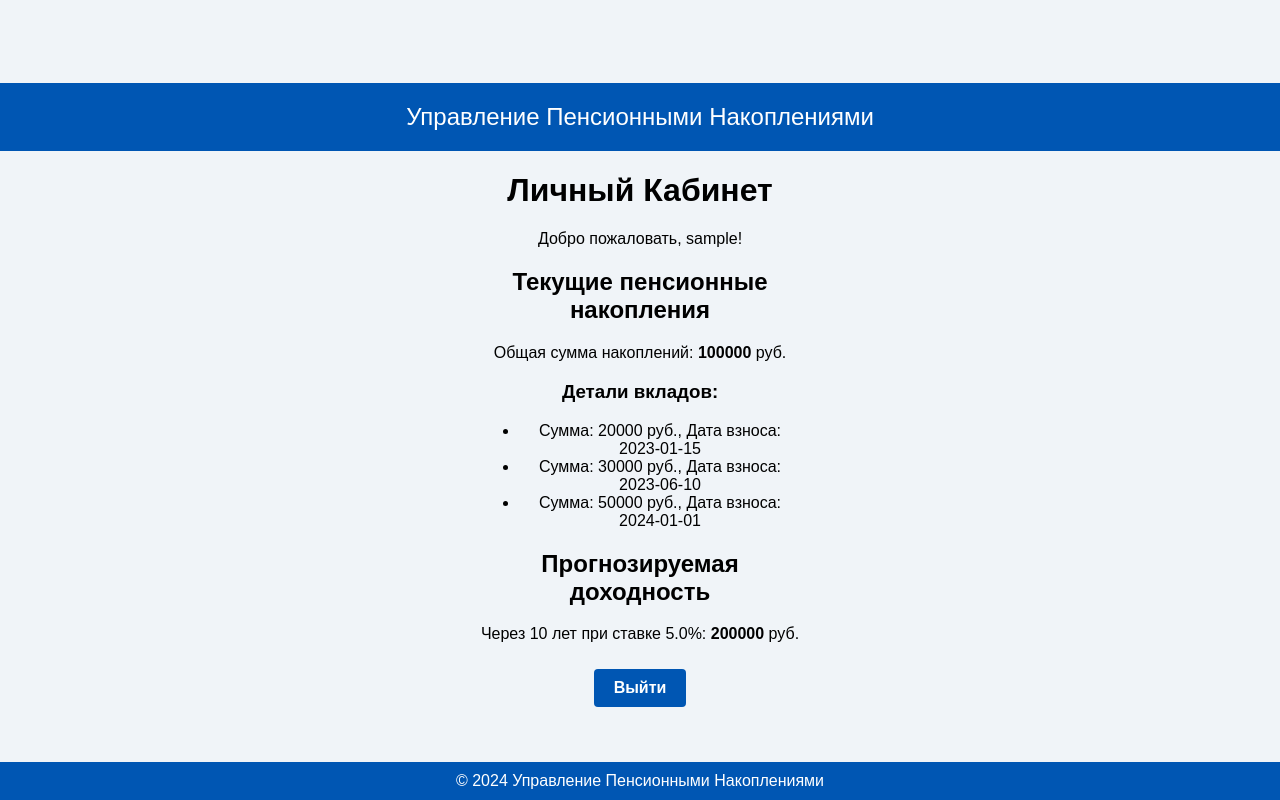
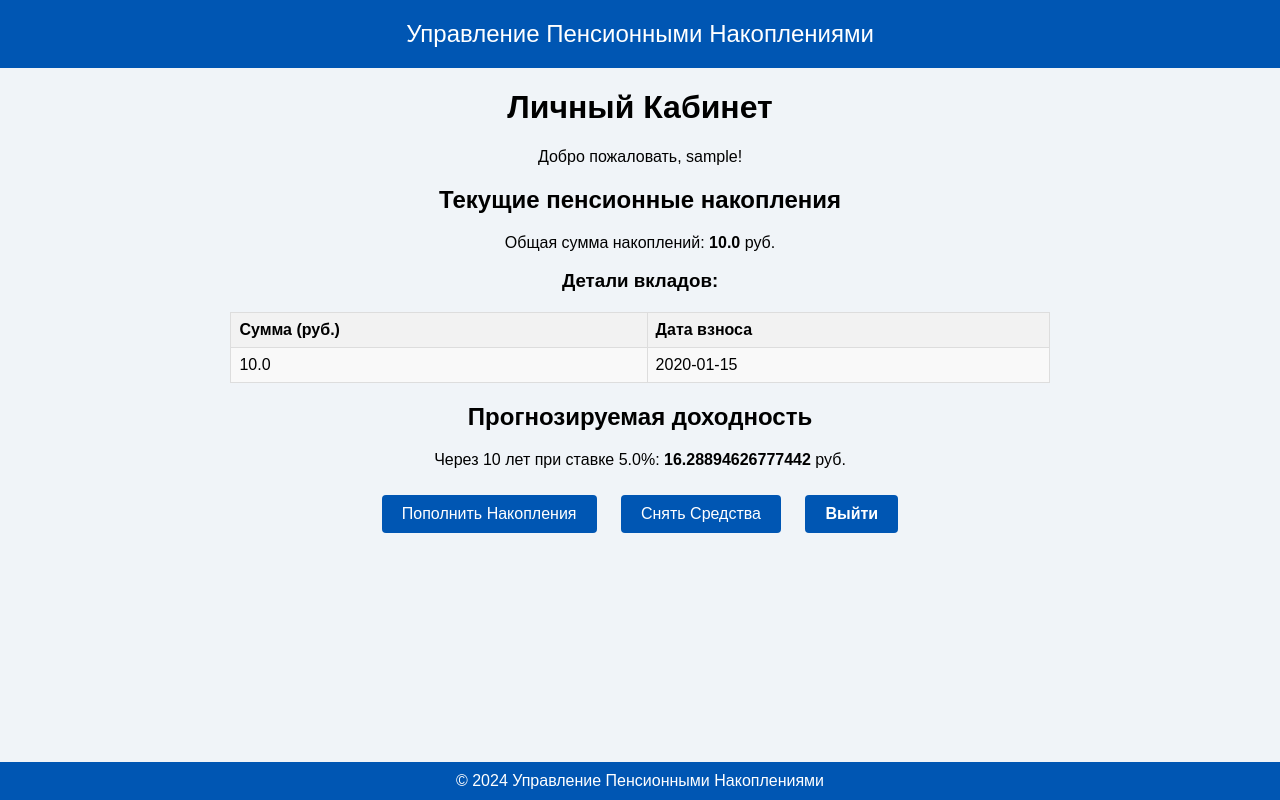
Before and after one commit to Odin-SG/pension_management_system, a Flask app: page /dashboard in a window 1280 px wide. Run offline with Flask 2, Linux system fonts and the light colour scheme; the visitor is signed in with stand-in values (Sample User, id 1); tables that the repository leaves empty hold one stand-in row (values such as "Sample post").

Commit message:
Добавь возможность пополнять и снимать средства со счёта. Так же добавил стили и JS

```diff
--- a/app/static/styles/styles.css
+++ b/app/static/styles/styles.css
@@ -7,7 +7,6 @@ body {
     flex-direction: column;
     align-items: center;
     justify-content: center;
-    height: 100vh;
 }
 
 header {
@@ -21,6 +20,7 @@ header {
 
 main {
     text-align: center;
+    width: 80%;
 }
 
 a {
@@ -97,3 +97,76 @@ footer {
     position: fixed;
     bottom: 0;
 }
+
+/* Стили для модалки */
+
+.modal {
+    display: none;
+    position: fixed;
+    z-index: 1;
+    left: 0;
+    top: 0;
+    width: 100%;
+    height: 100%;
+    overflow: auto;
+    background-color: rgba(0, 0, 0, 0.5);
+}
+
+.modal-content {
+    background-color: #fefefe;
+    margin: 15% auto;
+    padding: 20px;
+    border: 1px solid #888;
+    width: 30%;
+    box-shadow: 0 4px 8px 0 rgba(0, 0, 0, 0.2);
+    animation: fadeIn 0.4s;
+}
+
+.close-button {
+    color: #aaa;
+    float: right;
+    font-size: 28px;
+    font-weight: bold;
+}
+
+.close-button:hover,
+.close-button:focus {
+    color: black;
+    text-decoration: none;
+    cursor: pointer;
+}
+
+@keyframes fadeIn {
+    from {opacity: 0;}
+    to {opacity: 1;}
+}
+
+/* Стили для таблицы */
+    .contribution-table {
+        width: 100%;
+        border-collapse: collapse;
+        margin-top: 20px;
+    }
+
+    .contribution-table th, .contribution-table td {
+        border: 1px solid #ddd;
+        padding: 8px;
+        text-align: left;
+    }
+
+    .contribution-table th {
+        background-color: #f2f2f2;
+        font-weight: bold;
+    }
+
+    .contribution-table tr.odd {
+        background-color: #f9f9f9;
+    }
+
+    .contribution-table tr.even {
+        background-color: #ffffff;
+    }
+
+    .contribution-table tr:hover {
+        background-color: #ddd;
+    }
--- a/app/templates/dashboard.html
+++ b/app/templates/dashboard.html
@@ -5,30 +5,109 @@
     <meta name="viewport" content="width=device-width, initial-scale=1.0">
     <title>{{ title }}</title>
     <link rel="stylesheet" href="{{ url_for('static', filename='styles/styles.css') }}">
+    <link rel="stylesheet" href="https://cdnjs.cloudflare.com/ajax/libs/font-awesome/6.0.0-beta3/css/all.min.css">
+    <script src="https://cdnjs.cloudflare.com/ajax/libs/jquery/3.6.0/jquery.min.js"></script>
 </head>
 <body>
     <header>
         Управление Пенсионными Накоплениями
     </header>
-    <main>
+   <main>
         <h1>Личный Кабинет</h1>
         <p>Добро пожаловать, {{ username }}!</p>
         <section class="container">
             <h2>Текущие пенсионные накопления</h2>
             <p>Общая сумма накоплений: <strong>{{ total_amount }}</strong> руб.</p>
             <h3>Детали вкладов:</h3>
-            <ul>
-                {% for detail in details %}
-                    <li>Сумма: {{ detail.amount }} руб., Дата взноса: {{ detail.contribution_date }}</li>
-                {% endfor %}
-            </ul>
+            <table class="contribution-table">
+                <thead>
+                    <tr>
+                        <th>Сумма (руб.)</th>
+                        <th>Дата взноса</th>
+                    </tr>
+                </thead>
+                <tbody>
+                    {% for detail in details %}
+                        <tr class="{{ loop.cycle('odd', 'even') }}">
+                            <td>{{ detail.amount }}</td>
+                            <td>{{ detail.contribution_date }}</td>
+                        </tr>
+                    {% endfor %}
+                </tbody>
+            </table>
             <h2>Прогнозируемая доходность</h2>
             <p>Через {{ years }} лет при ставке {{ interest_rate }}%: <strong>{{ projected_return }}</strong> руб.</p>
         </section>
+        <button id="contribute-button" class="button">Пополнить Накопления</button>
+        <button id="withdraw-button" class="button">Снять Средства</button>
         <a href="/logout" class="button">Выйти</a>
     </main>
+
+    <!-- Модальное окно пополнения -->
+    <div id="contribute-modal" class="modal">
+        <div class="modal-content">
+            <span class="close-button">&times;</span>
+            <h2>Пополнение пенсионных накоплений</h2>
+            <form action="/contribute" method="post">
+                <label for="amount">Введите сумму вклада (в рублях):</label>
+                <input type="number" id="amount" name="amount" min="1" step="0.01" required>
+                <button type="submit" class="button">Внести Вклад</button>
+            </form>
+        </div>
+    </div>
+
+    <!-- Модальное окно снятия средств -->
+    <div id="withdraw-modal" class="modal">
+        <div class="modal-content">
+            <span class="close-button withdraw-close-button">&times;</span>
+            <h2>Снятие пенсионных накоплений</h2>
+            <form action="/withdraw" method="post">
+                <label for="withdraw-amount">Введите сумму для снятия (в рублях):</label>
+                <input type="number" id="withdraw-amount" name="amount" min="1" step="0.01" required>
+                <button type="submit" class="button">Снять Средства</button>
+            </form>
+        </div>
+    </div>
+
     <footer>
         &copy; 2024 Управление Пенсионными Накоплениями
     </footer>
+
+    <script>
+        // Открытие и закрытие модальных окон
+        $(document).ready(function() {
+            var contributeModal = $('#contribute-modal');
+            var withdrawModal = $('#withdraw-modal');
+            var contributeButton = $('#contribute-button');
+            var withdrawButton = $('#withdraw-button');
+            var closeButton = $('.close-button');
+            var withdrawCloseButton = $('.withdraw-close-button');
+
+            contributeButton.on('click', function() {
+                contributeModal.show();
+            });
+
+            withdrawButton.on('click', function() {
+                withdrawModal.show();
+            });
+
+            closeButton.on('click', function() {
+                contributeModal.hide();
+            });
+
+            withdrawCloseButton.on('click', function() {
+                withdrawModal.hide();
+            });
+
+            $(window).on('click', function(event) {
+                if ($(event.target).is(contributeModal)) {
+                    contributeModal.hide();
+                }
+                if ($(event.target).is(withdrawModal)) {
+                    withdrawModal.hide();
+                }
+            });
+        });
+    </script>
 </body>
 </html>
--- a/app/views.py
+++ b/app/views.py
@@ -1,7 +1,8 @@
-from flask import Flask, render_template, request, redirect, url_for, flash, jsonify, session
+from flask import Flask, render_template, request, redirect, url_for, flash, session
 from .models import db, User, PensionFund
-from .controllers.pension_calculator import calculate_pension
+from .controllers.pension_calculator import calculate_pension, calculate_projected_return
 from .controllers.user_management import register_user, authenticate_user
+from datetime import datetime
 
 # Создание приложения Flask
 app = Flask(__name__)
@@ -49,17 +50,22 @@ def login():
 def dashboard():
     # Предположим, что данные пользователя находятся в сессии (например, после авторизации)
     username = session.get('username', 'Гость')
+    user = User.query.filter_by(username=username).first()
 
-    # Пример данных для подстановки
-    total_amount = 100000  # например, общая сумма накоплений пользователя
-    details = [
-        {'amount': 20000, 'contribution_date': '2023-01-15'},
-        {'amount': 30000, 'contribution_date': '2023-06-10'},
-        {'amount': 50000, 'contribution_date': '2024-01-01'}
-    ]
+    if not user:
+        flash('Пожалуйста, войдите в систему, чтобы получить доступ к личному кабинету.', 'danger')
+        return redirect(url_for('login'))
+
+    # Получаем пенсионные данные из базы данных
+    pension_data = calculate_pension(user_id=user.id)
+    total_amount = pension_data['total_amount']
+    details = pension_data['details']
+
+    # Рассчитываем прогнозируемую доходность
     years = 10
-    interest_rate = 5.0
-    projected_return = 200000  # предполагаемая доходность
+    interest_rate = 5.0  # Процентная ставка
+    projected_data = calculate_projected_return(user_id=user.id, interest_rate=interest_rate / 100, years=years)
+    projected_return = projected_data['projected_return']
 
     # Рендерим шаблон и передаем данные
     return render_template(
@@ -72,6 +78,77 @@ def dashboard():
         interest_rate=interest_rate,
         projected_return=projected_return
     )
+
+
+@app.route('/contribute', methods=['POST'])
+def contribute():
+    """
+    Внесение средств в пенсионные накопления пользователя.
+    """
+    # Получаем данные пользователя из сессии
+    username = session.get('username')
+    user = User.query.filter_by(username=username).first()
+
+    if not user:
+        flash('Пожалуйста, войдите в систему, чтобы сделать вклад.', 'danger')
+        return redirect(url_for('login'))
+
+    # Получаем сумму вклада из формы
+    amount = float(request.form.get('amount'))
+    if amount <= 0:
+        flash('Сумма вклада должна быть положительной.', 'danger')
+        return redirect(url_for('dashboard'))
+
+    # Создаем новую запись вклада в пенсионный фонд
+    new_contribution = PensionFund(user_id=user.id, amount=amount)
+    try:
+        db.session.add(new_contribution)
+        db.session.commit()
+        flash('Вклад успешно внесен!', 'success')
+    except Exception as e:
+        db.session.rollback()
+        flash('Ошибка при внесении вклада. Пожалуйста, попробуйте снова.', 'danger')
+
+    return redirect(url_for('dashboard'))
+
+
+@app.route('/withdraw', methods=['POST'])
+def withdraw():
+    """
+    Снятие средств из пенсионных накоплений пользователя.
+    """
+    # Получаем данные пользователя из сессии
+    username = session.get('username')
+    user = User.query.filter_by(username=username).first()
+
+    if not user:
+        flash('Пожалуйста, войдите в систему, чтобы снять средства.', 'danger')
+        return redirect(url_for('login'))
+
+    # Получаем сумму снятия из формы
+    amount = float(request.form.get('amount'))
+    if amount <= 0:
+        flash('Сумма снятия должна быть положительной.', 'danger')
+        return redirect(url_for('dashboard'))
+
+    # Проверка, что у пользователя достаточно средств для снятия
+    total_amount = sum(fund.amount for fund in user.pension_funds)
+    if amount > total_amount:
+        flash('Недостаточно средств для снятия.', 'danger')
+        return redirect(url_for('dashboard'))
+
+    # Добавляем запись о снятии средств в виде отрицательной транзакции
+    new_withdrawal = PensionFund(user_id=user.id, amount=-amount, contribution_date=datetime.utcnow())
+    try:
+        db.session.add(new_withdrawal)
+        db.session.commit()
+        flash('Снятие средств успешно выполнено!', 'success')
+    except Exception as e:
+        db.session.rollback()
+        flash('Ошибка при снятии средств. Пожалуйста, попробуйте снова.', 'danger')
+
+    return redirect(url_for('dashboard'))
+
 
 
 # API для получения информации о накоплениях
@@ -96,7 +173,5 @@ def internal_server_error(e):
     return render_template('500.html'), 500
 
 
-# Создание экземпляра приложения
-
 def create_app():
     return app
```
